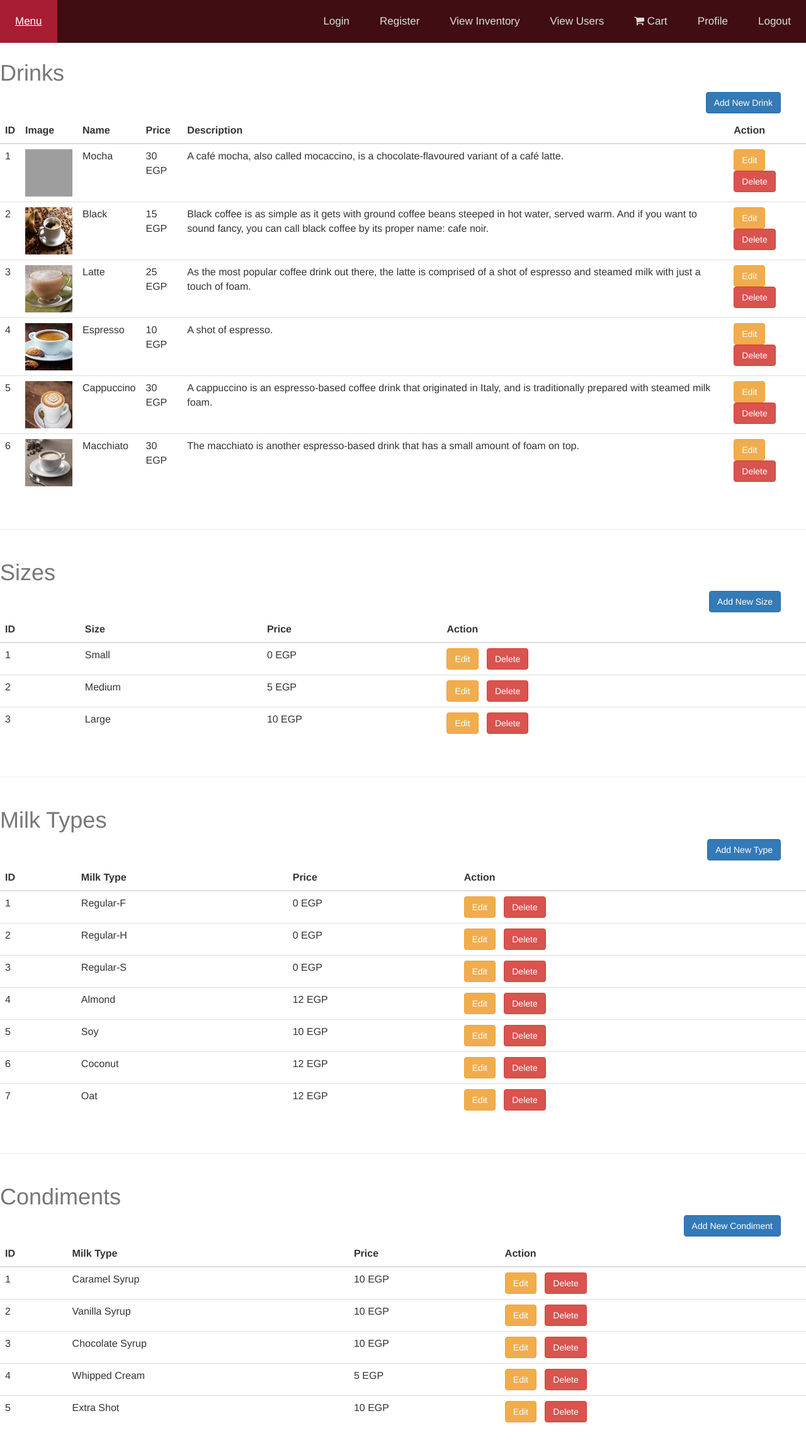
After one commit to Marwan262/Coffee-Shop, a PHP site: page /inventory.php in a window 1280 px wide. The commit adds this page. Shown: the whole page at 63% size. Run offline with PHP 8.4, Linux system fonts and the light colour scheme; data comes from the database, SQL or seed files in the repository; grey boxes are pictures that could not be loaded.

Commit message:
Updates + New Folder + Pages
- Updated classes.php

- New files and folders: functions file, users, and inventory.

```diff
--- /dev/null
+++ b/inventory.php
@@ -0,0 +1,81 @@
+<?php
+    include ('NavBar/navBar.php');
+    include ('php/classes.php');
+    $employee = new Employee();
+    $conn = new mysqli("localhost", "root", "", "coffee_shop");
+?>
+<html>
+    <head>
+        <title>Inventory</title>
+        <link rel="stylesheet" href="https://maxcdn.bootstrapcdn.com/bootstrap/3.4.1/css/bootstrap.min.css">
+    </head>
+    <body>
+        <table class="table">
+            <caption><h1>Drinks</h1> <button class="btn btn-primary" style="position: relative; margin-right: 40px;float:right;">Add New Drink</button></caption>
+            <thead>
+
+                <th>ID</th>
+                <th>Image</th>
+                <th>Name</th>
+                <th>Price</th>
+                <th>Description</th>
+                <th>Action</th>
+            </thead>
+            <tbody>
+
+                    <?php  $employee->viewDrinks(); ?>
+            </tbody>
+        </table>
+
+        <br><hr>
+
+        <table class="table">
+            <caption><h1>Sizes</h1> <button class="btn btn-primary" style="position: relative; margin-right: 40px;float:right;">Add New Size</button></caption>
+            <thead>
+                <th>ID</th>
+                <th>Size</th>
+                <th>Price</th>
+                <th>Action</th>
+            </thead>
+            <tbody>
+             <?php  $employee->viewSizes(); ?>
+            </tbody>
+        </table>
+
+        <br><hr>
+
+        <table class="table">
+            <caption><h1>Milk Types</h1> <button class="btn btn-primary" style="position: relative; margin-right: 40px;float:right;">Add New Type</button></caption>
+            <thead>
+                <th>ID</th>
+                <th>Milk Type</th>
+                <th>Price</th>
+                <th>Action</th>
+            </thead>
+            <tbody>
+             <?php  $employee->viewMilkTypes(); ?>
+            </tbody>
+        </table>
+
+        <br><hr>
+
+        <table class="table">
+            <caption><h1>Condiments</h1> <button class="btn btn-primary" style="position: relative; margin-right: 40px;float:right;">Add New Condiment</button></caption>
+            <thead>
+                <th>ID</th>
+                <th>Milk Type</th>
+                <th>Price</th>
+                <th>Action</th>
+            </thead>
+            <tbody>
+                <?php  $employee->viewCondiments(); ?>
+            </tbody>
+        </table>
+
+
+
+    </body>
+
+
+
+</html>
--- a/php/classes.php
+++ b/php/classes.php
@@ -22,6 +22,8 @@ class Database_Handler{
 
       return $this->connection;
   }
+
+
 
   public function displayDrink()
   {
@@ -125,6 +127,126 @@ class User{
 
 class Employee extends User{
 
+  public $conn;
+  function create_connection(){
+      $this->conn = new mysqli("localhost", "root", "", "coffee_shop");
+  }
+    public function viewDrinks()
+    {
+      $this->create_connection();
+      $displayDrinksSQL = "SELECT * FROM drink";
+                       $result = mysqli_query($this->conn,$displayDrinksSQL);
+                       while ($row = mysqli_fetch_array($result)) {
+                        echo "<tr>";
+                        echo "<td>".$row['id']."</td>";
+                        echo "<td><img src='pics/" . $row['drinkName'] . ".jpg' alt='Italian Trulli' width = '75' height = '75'></td>";
+                        echo "<td>" . $row['drinkName'] . "</td>";
+                        echo "<td>" . $row['Price'] . " EGP</td>";
+                        echo "<td>" . $row['Description'] . "</td>";
+                        echo "<td><a class='btn btn-warning' href='edit.php'>Edit</a> &nbsp;
+                        <a class='btn btn-danger' href='delete.php'>Delete</a></td>";
+                        echo "</tr>";
+
+                      }
+
+
+    }
+
+    public function viewSizes()
+    {
+      $this->create_connection();
+      $displaySizesSQL = "SELECT * FROM size";
+      $result = mysqli_query($this->conn,$displaySizesSQL);
+      while ($row = mysqli_fetch_array($result)) {
+         echo "<tr>";
+         echo "<td>" . $row['id'] . "</td>";
+         echo "<td>" . $row['Size'] . "</td>";
+         echo "<td>" . $row['Price'] . " EGP</td>";
+         echo "<td><a class='btn btn-warning' href='edit.php'>Edit</a> &nbsp;
+         <a class='btn btn-danger' href='delete.php'>Delete</a></td>";
+         echo "</tr>";
+
+     }
+
+    }
+
+    public function viewMilkTypes()
+    {
+      $this->create_connection();
+
+      $displayTypesSQL = "SELECT * FROM milktype";
+      $result = mysqli_query($this->conn,$displayTypesSQL);
+      while ($row = mysqli_fetch_array($result)) {
+         echo "<tr>";
+         echo "<td>" . $row['id'] . "</td>";
+         echo "<td>" . $row['Type'] . "</td>";
+         echo "<td>" . $row['Price'] . " EGP</td>";
+         echo "<td><a class='btn btn-warning' href='edit.php'>Edit</a> &nbsp;
+         <a class='btn btn-danger' href='delete.php'>Delete</a></td>";
+         echo "</tr>";
+
+     }
+
+
+    }
+    public function viewCondiments()
+    {
+      $this->create_connection();
+
+      $displayCondSQL = "SELECT * FROM condiments";
+      $result = mysqli_query($this->conn,$displayCondSQL);
+      while ($row = mysqli_fetch_array($result)) {
+         echo "<tr>";
+         echo "<td>" . $row['id'] . "</td>";
+         echo "<td>" . $row['Name'] . "</td>";
+         echo "<td>" . $row['Price'] . " EGP</td>";
+         echo "<td><a class='btn btn-warning' href='edit.php'>Edit</a> &nbsp;
+         <a class='btn btn-danger' href='delete.php'>Delete</a></td>";
+         echo "</tr>";
+
+     }
+
+
+    }
+
+    public function viewUsers()
+    {
+      $this->create_connection();
+      $displayUsersSQL = "SELECT * FROM person";
+      $result = mysqli_query($this->conn,$displayUsersSQL);
+      while ($row = mysqli_fetch_array($result)) {
+         echo "<tr>";
+         echo "<td>" . $row['id'] . "</td>";
+         echo "<td>" . $row['Name'] . "</td>";
+         echo "<td>" . $row['Password'] . "</td>";
+         echo "<td>" . $row['Email'] . "</td>";
+         echo "<td>" . $row['UserType'] . "</td>";
+         if($row['UserType']==1){echo "<td>Customer</td>";}
+         else echo "<td>Employee</td>";
+         echo "<td><a class='btn btn-warning' href='edit.php'>Edit</a> &nbsp;
+         <a class='btn btn-danger' href='delete.php'>Delete</a></td>";
+         echo "</tr>";
+    }
+  }
+
+    public function addToInventory()
+    {
+
+    }
+
+    public function editInventory()
+    {
+
+    }
+
+    public function deleteFromInventory()
+    {
+
+    }
+
+
+
+
 }
 
 
```
Also changed, not shown: users.php (added, +41 -0 lines), php/functions/add.php (added), php/functions/delete.php (added), php/functions/edit.php (added).
